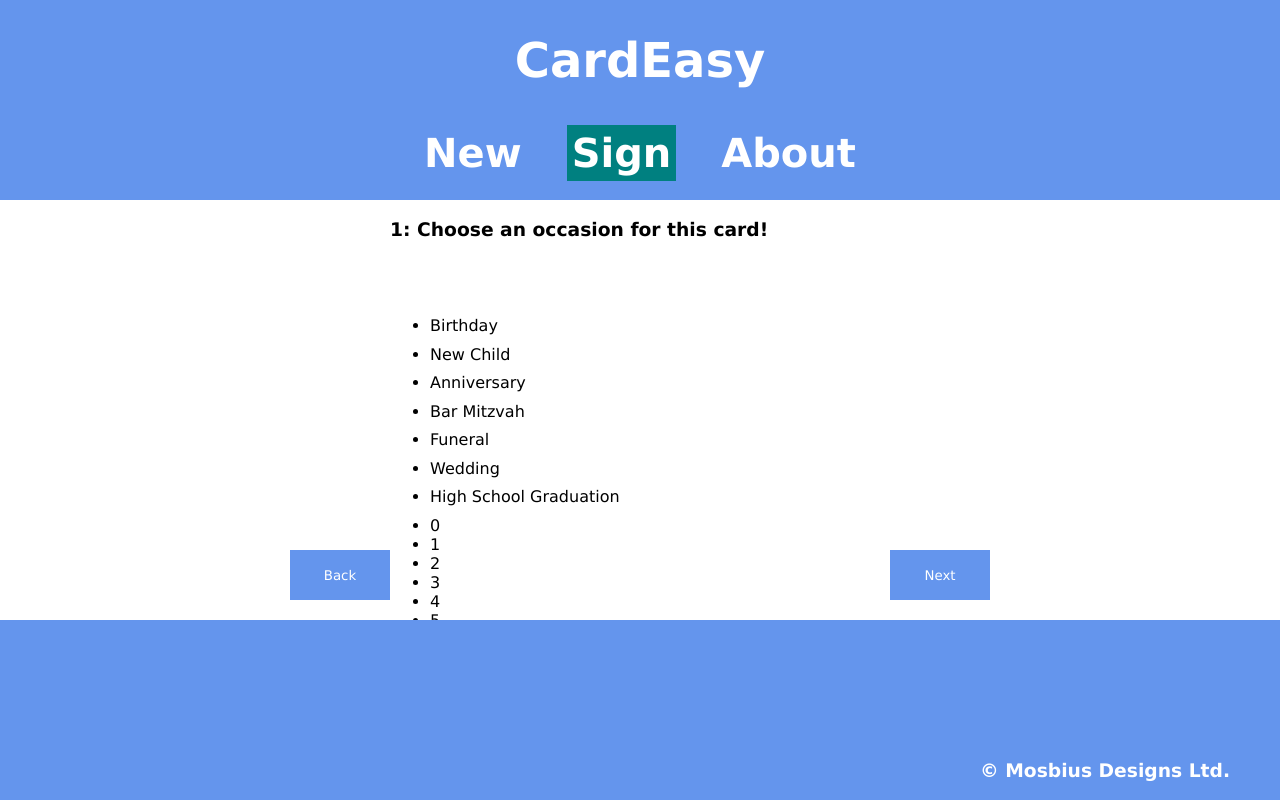
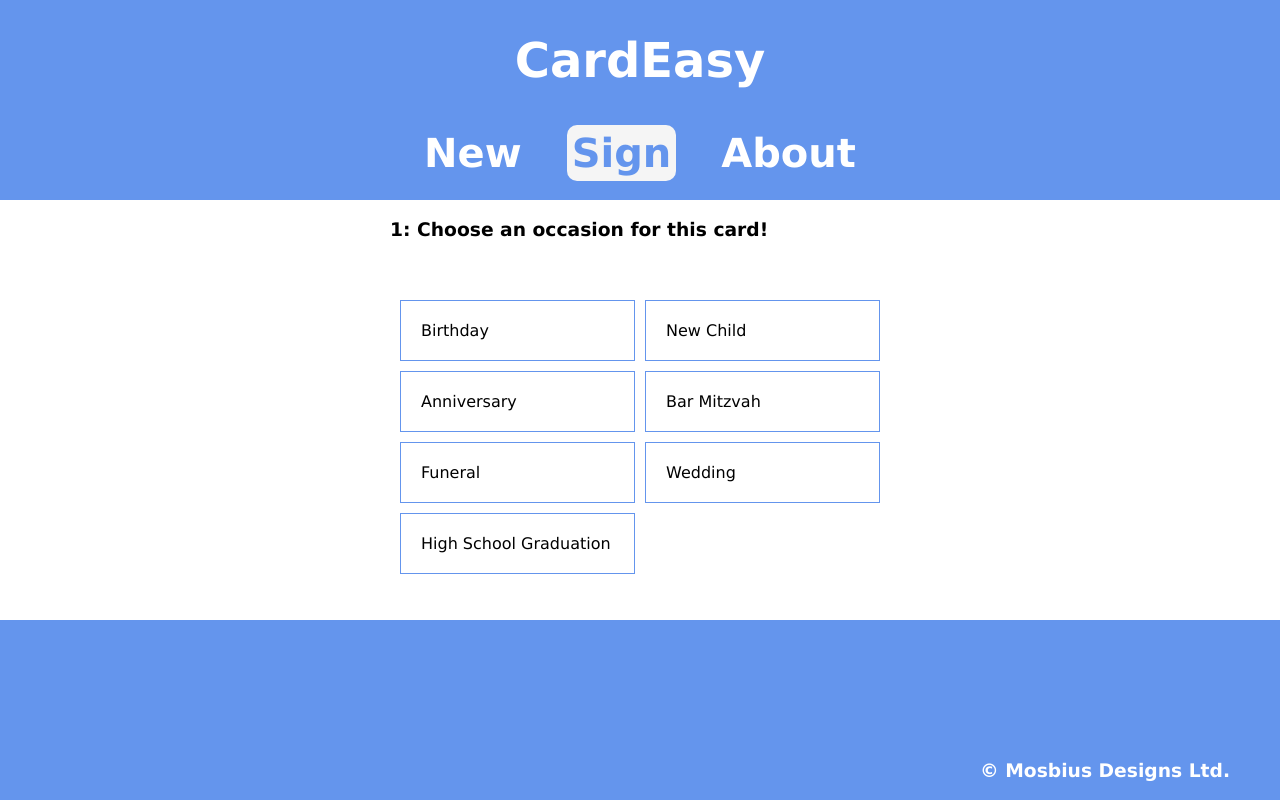
Before and after one commit to jakekasan/cardeasy, a React app: page /new in a window 1280 px wide. In both pictures the pointer is over the element 640 px from the left and 153 px from the top of the page. Built offline with nearby package versions, Linux system fonts and the light colour scheme.

Commit message:
Fix colors and change Occasions to BlockList

```diff
--- a/src/react/Styles.scss
+++ b/src/react/Styles.scss
@@ -60,6 +60,12 @@ body {
         }
     }
 
+    ul.slider {
+        list-style: none;
+        display: flex;
+        flex-direction: row;
+    }
+
     article.content {
         grid-template-columns: 100px 1fr 1fr 100px;
         grid-template-rows: 100px auto 50px;
@@ -105,14 +111,16 @@ body {
             display: flex;
             flex-direction: row;
 
-
             * {
                 margin: 5px 20px;
                 padding: 5px;
                 text-decoration: none;
+                transition: 0.5s;
+                border-radius: 10px;
 
                 &:hover {
-                    background-color: teal;
+                    background-color: whitesmoke;
+                    color: cornflowerblue;
                 }
             }
         }
@@ -134,7 +142,7 @@ body {
         transition: 0.5s;
 
         &:hover {
-            background-color: blue;
+            background-color: cornflowerblue;
         }
     }
 
@@ -153,7 +161,7 @@ body {
             }
 
             *:hover {
-                background-color: teal;
+                background-color: cornflowerblue;
             }
         }
 }
@@ -172,7 +180,7 @@ body {
     }
 }
 
-.OccasionList {
+.BlockList {
     display: grid;
     grid-template-columns: 1fr 1fr;
     grid-template-rows: repeat(5, 1fr);
@@ -186,10 +194,11 @@ body {
         padding: 20px;
         grid-row: span 1;
         grid-column: span 1;
-        transition: 1s;
+        transition: 0.5s;
 
         &:hover {
-            background-color: lightblue
+            background-color: cornflowerblue;
+            color: white;
         }
     }
 }
```
